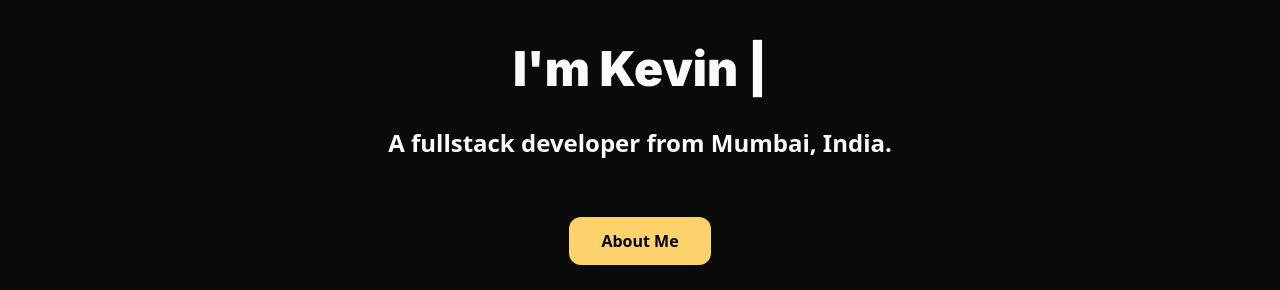
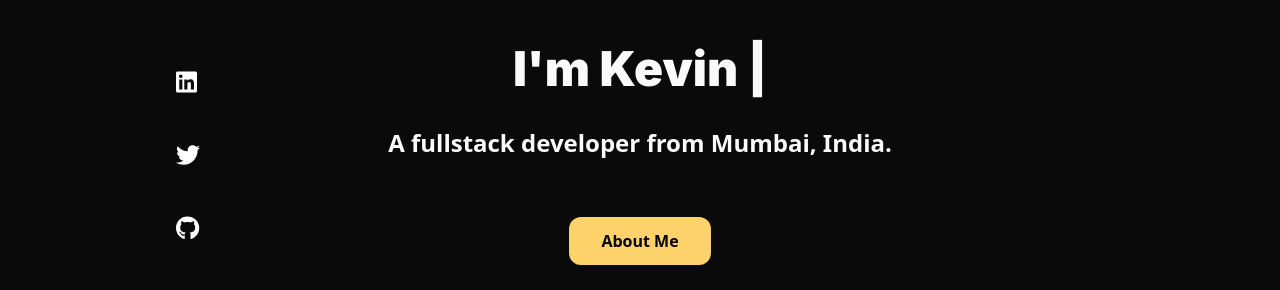
Before and after one commit to KevinGeejo/Portfolio_React, a React (Create React App) app: page / in a window 1280 px wide. Shown: the part 230-520 px from the top of the page. Built offline with nearby package versions, Linux system fonts and the light colour scheme.

Commit message:
Add font awesome icons to Hero component

```diff
--- a/package.json
+++ b/package.json
@@ -3,6 +3,11 @@
   "version": "0.1.0",
   "private": true,
   "dependencies": {
+    "@fortawesome/fontawesome-svg-core": "^6.5.1",
+    "@fortawesome/free-brands-svg-icons": "^6.5.1",
+    "@fortawesome/free-regular-svg-icons": "^6.5.1",
+    "@fortawesome/free-solid-svg-icons": "^6.5.1",
+    "@fortawesome/react-fontawesome": "^0.2.0",
     "@testing-library/jest-dom": "^5.17.0",
     "@testing-library/react": "^13.4.0",
     "@testing-library/user-event": "^13.5.0",
--- a/public/index.html
+++ b/public/index.html
@@ -15,6 +15,13 @@
       user's mobile device or desktop. See https://developers.google.com/web/fundamentals/web-app-manifest/
     -->
     <link rel="manifest" href="%PUBLIC_URL%/manifest.json" />
+    <link
+      rel="stylesheet"
+      href="https://cdnjs.cloudflare.com/ajax/libs/font-awesome/6.5.1/css/all.min.css"
+      integrity="sha512-DTOQO9RWCH3ppGqcWaEA1BIZOC6xxalwEsw9c2QQeAIftl+Vegovlnee1c9QX4TctnWMn13TZye+giMm8e2LwA=="
+      crossorigin="anonymous"
+      referrerpolicy="no-referrer"
+    />
     <!--
       Notice the use of %PUBLIC_URL% in the tags above.
       It will be replaced with the URL of the `public` folder during the build.
--- a/src/components/Hero.jsx
+++ b/src/components/Hero.jsx
@@ -1,11 +1,25 @@
 import React from 'react';
 import Typed from 'react-typed';
+import { FontAwesomeIcon } from '@fortawesome/react-fontawesome'
+import { faGithub, faLinkedin, faTwitter } from '@fortawesome/free-brands-svg-icons'
 
 const Hero = () => {
   return (
 
     <div className="container mx-auto max-w-6xl px-8   justify-center">
       <div className=" text-white py-20 flex justify-left items-left mt-[12%] justify-center flex-col">
+          <div className='flex flex-col justify-between ml-20 absolute w-[30px] h-[170px]'>
+             <a target="_blank" href='https://www.linkedin.com/in/kevin-geejo/'>
+              <FontAwesomeIcon size="xl" icon={faLinkedin} />
+             </a>
+             <a target="_blank" href='https://twitter.com/DevDudley'>
+              <FontAwesomeIcon size="xl" icon={faTwitter} />
+             </a>
+             <a target="_blank" href='https://github.com/KevinGeejo'>
+              <FontAwesomeIcon size="xl" icon={faGithub} />
+             </a>
+
+            </div>
         <div className="flex flex-col items-center text-left py-auto justify-center">
           {' '}
           {/* Modified className */}
```
Also changed, not shown: 1 other file (tests, documents, lock files or other folders).
